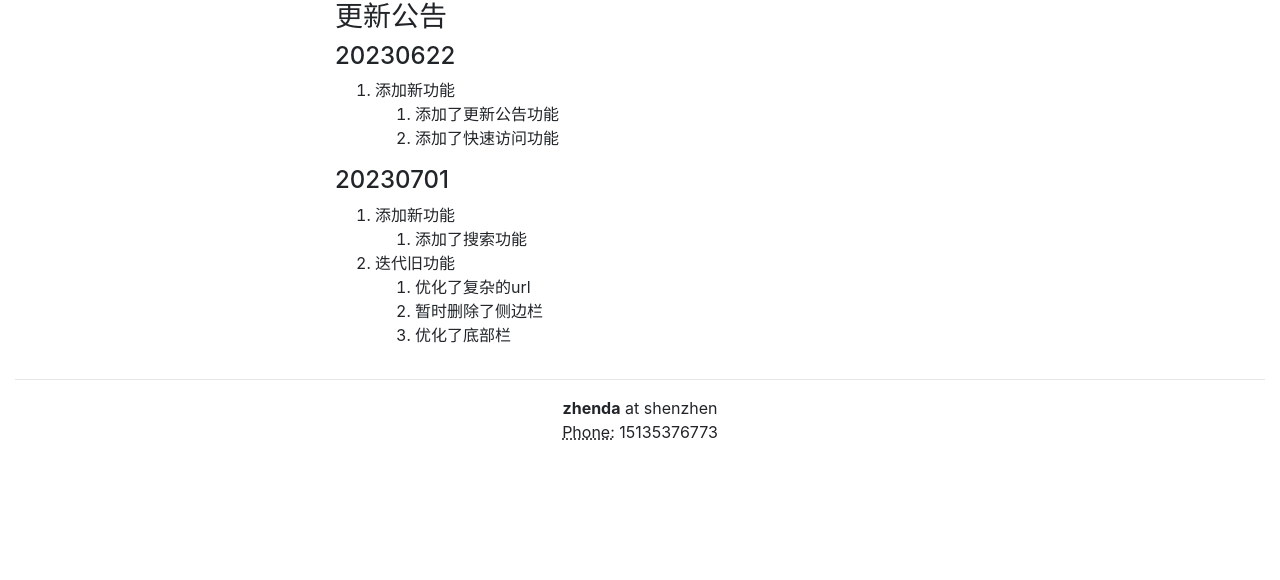
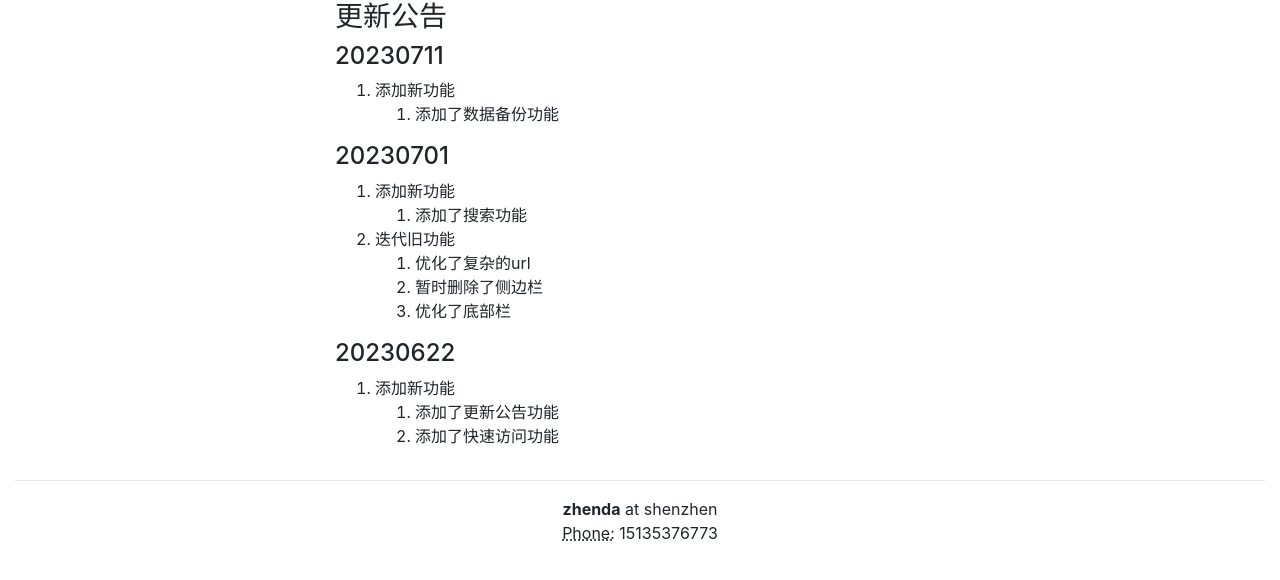
Before and after one commit to zhenda-hub/zhenda_note, a Django app: page /update_notice/update_notice/ in a window 1280 px wide. Shown: the part 56-636 px from the top of the page. Run offline with Django 4.2, Linux system fonts and the light colour scheme; some libraries are stand-ins or nearby versions.

Commit message:
add updatenotice

```diff
--- a/update_notice/templates/update_notice/update_notice.html
+++ b/update_notice/templates/update_notice/update_notice.html
@@ -12,27 +12,30 @@
             更新公告
         </h3>
 
-        <h4>20230622</h4>
+        <h4>20230711</h4>
         <ol>
             <li class="list-item">
                 添加新功能
                 <ol>
                     <li>
-                        添加了更新公告功能
-                    </li>
-                    <li>
-                        添加了快速访问功能
+                        添加了数据备份功能
                     </li>
                 </ol>
             </li>
-            {#        <li class="list-item">#}
-            {#            迭代旧功能#}
-            {#            <ol>#}
-            {#                <li>#}
-            {#                    优化了搜索功能#}
-            {#                </li>#}
-            {#            </ol>#}
-            {#        </li>#}
+{#            <li class="list-item">#}
+{#                迭代旧功能#}
+{#                <ol>#}
+{#                    <li>#}
+{#                        优化了复杂的url#}
+{#                    </li>#}
+{#                    <li>#}
+{#                        暂时删除了侧边栏#}
+{#                    </li>#}
+{#                    <li>#}
+{#                        优化了底部栏#}
+{#                    </li>#}
+{#                </ol>#}
+{#            </li>#}
         </ol>
 
         <h4>20230701</h4>
@@ -61,6 +64,31 @@
             </li>
         </ol>
 
+        <h4>20230622</h4>
+        <ol>
+            <li class="list-item">
+                添加新功能
+                <ol>
+                    <li>
+                        添加了更新公告功能
+                    </li>
+                    <li>
+                        添加了快速访问功能
+                    </li>
+                </ol>
+            </li>
+            {#        <li class="list-item">#}
+            {#            迭代旧功能#}
+            {#            <ol>#}
+            {#                <li>#}
+            {#                    优化了搜索功能#}
+            {#                </li>#}
+            {#            </ol>#}
+            {#        </li>#}
+        </ol>
+
+
+
     </div>
     <div class="col-md-3"></div>
 
```
